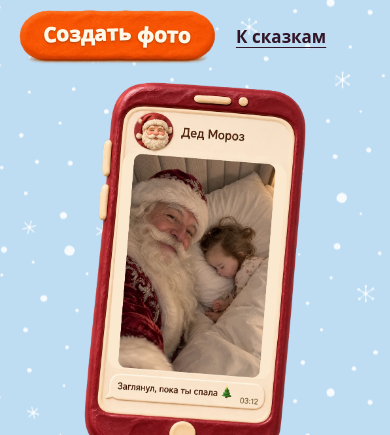
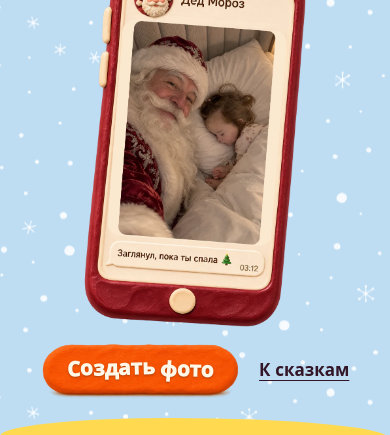
Before and after one commit to mandrikai/happy-time-preview, a plain HTML site: page index.html in a window 390 px wide. Shown: the part 229-664 px from the top of the page. Drawn offline with nearby package versions, Linux system fonts and the light colour scheme.

Commit message:
Place homepage actions beneath the mobile artwork

```diff
--- a/index.html
+++ b/index.html
@@ -11,7 +11,7 @@
   <title>Фото и сказки про вашего ребёнка · Happy Time</title>
   <link rel="icon" href="logo.png">
   <link rel="stylesheet" href="style.css">
-  <link rel="stylesheet" href="landing.css?v=title-ink">
+  <link rel="stylesheet" href="landing.css?v=hero-actions">
   <script src="story-teaser.js?v=stable-layout" defer></script>
 </head>
 <body class="ht-page clay-home">
@@ -32,16 +32,15 @@
         <div class="ht-hero-inner ht-shell wrap">
           <div class="hero-copy" data-enter>
             <h1 id="home-title"><span class="clay-lettering hero-clear-text"><span><b>Ф</b>ото</span> <b class="hero-title-connector">с</b> <span><b>Д</b>едом</span> <span>Мор<b>о</b>зом</span></span></h1>
-            <p><span class="hero-clear-text">Новогодний сюрприз из вашего снимка.</span></p>
-            <div class="hero-actions">
-              <a class="ht-button clay-button" href="santa.html"><span class="clay-lettering"><span>С<b>о</b>здать</span> <span><b>ф</b>ото</span></span></a>
-              <a class="ht-link" href="#stories">К сказкам</a>
-            </div>
           </div>
           <picture class="hero-photo">
             <source media="(max-width: 740px)" srcset="art/clay-santa-phone.webp" width="716" height="1190">
             <img src="art/clay-santa-selfie.webp" width="1248" height="1024" alt="Селфи Деда Мороза рядом со спящим ребёнком" fetchpriority="high">
           </picture>
+          <div class="hero-actions" data-enter>
+            <a class="ht-button clay-button" href="santa.html"><span class="clay-lettering"><span>С<b>о</b>здать</span> <span><b>ф</b>ото</span></span></a>
+            <a class="ht-link" href="#stories">К сказкам</a>
+          </div>
         </div>
       </section>
       <section id="stories" class="stories-band" aria-labelledby="stories-title" tabindex="-1">
--- a/landing.css
+++ b/landing.css
@@ -9,14 +9,23 @@
 .site-header nav a { display: inline-flex; align-items: center; min-height: 44px; color: var(--ink); font-weight: 700; text-decoration: none; white-space: nowrap; }
 #intro .site-main .wrap { max-width: 1200px; padding-inline: 0; }
 #intro .site-main { max-width: none; margin: 0; padding: 0; }
-.ht-hero-inner { display: grid; grid-template-columns: minmax(0, 1.05fr) minmax(0, .95fr); align-items: center; gap: clamp(30px, 7vw, 110px); min-height: calc(100svh - 84px - env(safe-area-inset-top)); padding-block: 28px 58px; }
+.ht-hero-inner {
+  display: grid;
+  grid-template-columns: minmax(0, 1.05fr) minmax(0, .95fr);
+  grid-template-rows: 1fr auto auto 1fr;
+  grid-template-areas: ". photo" "heading photo" "actions photo" ". photo";
+  align-items: center;
+  column-gap: clamp(30px, 7vw, 110px);
+  min-height: calc(100svh - 84px - env(safe-area-inset-top));
+  padding-block: 28px 58px;
+}
+.hero-copy { grid-area: heading; }
 .hero-copy h1 { max-width: 10ch; color: var(--forest); font-size: clamp(3.2rem, 7.5vw, 6rem); line-height: .99; letter-spacing: -.04em; }
-.hero-copy p { max-width: 35ch; margin: 20px 0 24px; color: var(--muted); font-size: clamp(1.0625rem, 1.7vw, 1.25rem); }
 .hero-actions .ht-link { display: inline-flex; align-items: center; min-height: 44px; }
-.hero-actions { display: flex; align-items: center; flex-wrap: wrap; gap: 14px 24px; }
-.hero-photo { margin: 0; min-width: 0; }
+.hero-actions { grid-area: actions; display: flex; align-items: center; flex-wrap: wrap; gap: 14px 24px; margin-block-start: 24px; }
+.hero-photo { grid-area: photo; margin: 0; min-width: 0; }
 .hero-photo img { display: block; width: 100%; height: clamp(410px, 46vw, 608px); object-fit: cover; object-position: 50% 43%; border-radius: 46% 46% 12px 12px / 31% 31% 12px 12px; }
-.hero-copy[data-enter] { animation: home-enter .5s var(--ease-out) both; }
+.ht-hero-inner > [data-enter] { animation: home-enter .5s var(--ease-out) both; }
 @keyframes home-enter { from { opacity: .75; transform: translateY(9px); } to { opacity: 1; transform: translateY(0); } }
 .stories-band { background: var(--forest); color: var(--paper); }
 .stories-grid { display: grid; grid-template-columns: minmax(0, 1fr) minmax(0, 1fr); align-items: center; gap: clamp(30px, 7vw, 100px); padding-block: clamp(52px, 8vw, 112px); }
@@ -34,9 +43,15 @@
   .site-brand img { width: 96px; }
   .site-header nav { font-size: .875rem; }
   .ht-hero-inner, .stories-grid { grid-template-columns: minmax(0, 1fr); }
-  .ht-hero-inner { min-height: 0; gap: 26px; padding-block: 20px 40px; }
+  .ht-hero-inner {
+    grid-template-rows: auto;
+    grid-template-areas: "heading" "photo" "actions";
+    min-height: 0;
+    gap: 26px;
+    padding-block: 20px 40px;
+  }
   .hero-copy h1 { font-size: clamp(2.7rem, 10vw, 4.8rem); }
-  .hero-copy p { margin-block: 14px 18px; }
+  .hero-actions { justify-content: center; margin-block-start: 0; }
   .hero-photo img { height: min(104vw, 530px); }
   .story-art { order: 2; }
   .stories-grid { gap: 27px; }
@@ -46,7 +61,7 @@
   .site-header { flex-wrap: wrap; gap: 0 8px; }
   .site-header nav { gap: 10px; }
 }
-@media (prefers-reduced-motion: reduce) { .hero-copy[data-enter] { animation: none; } }
+@media (prefers-reduced-motion: reduce) { .ht-hero-inner > [data-enter] { animation: none; } }
 
 .stories-band :focus-visible { outline-color: #fff8ed; }
 
@@ -140,7 +155,7 @@
   position: relative;
   grid-template-columns: minmax(0, .93fr) minmax(0, 1.07fr);
   min-height: auto;
-  gap: clamp(8px, 1.7vw, 24px);
+  column-gap: clamp(8px, 1.7vw, 24px);
   padding-block: clamp(18px, 4vw, 55px) clamp(30px, 5vw, 60px);
 }
 .clay-home .hero-copy h1,
@@ -169,7 +184,6 @@
   font-size: clamp(3.2rem, 6.1vw, 5.25rem);
   line-height: .99;
 }
-.clay-home .hero-copy p { color: #654b5f; max-width: 30ch; }
 .clay-home .hero-actions .ht-link { color: var(--clay-ink); }
 .clay-home .hero-photo img, .clay-home .story-art img {
   width: 100%;
@@ -356,7 +370,6 @@
     padding-block: 14px 18px;
   }
   .clay-home .hero-copy h1 { font-size: clamp(2rem, 10.7vw, 4.6rem); }
-  .clay-home .hero-copy p { margin-block: 10px 12px; }
   .clay-home .hero-actions { column-gap: clamp(12px, 5vw, 24px); row-gap: 6px; }
   :is(.clay-home, .clay-santa) .clay-button {
     min-width: clamp(164px, 51vw, 208px);
```
